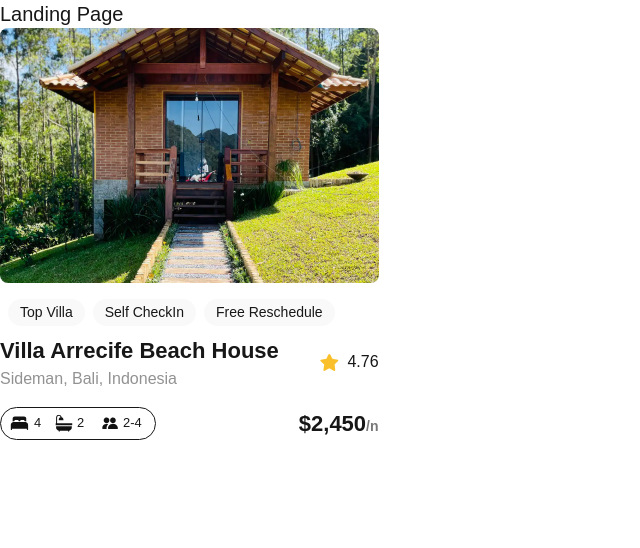
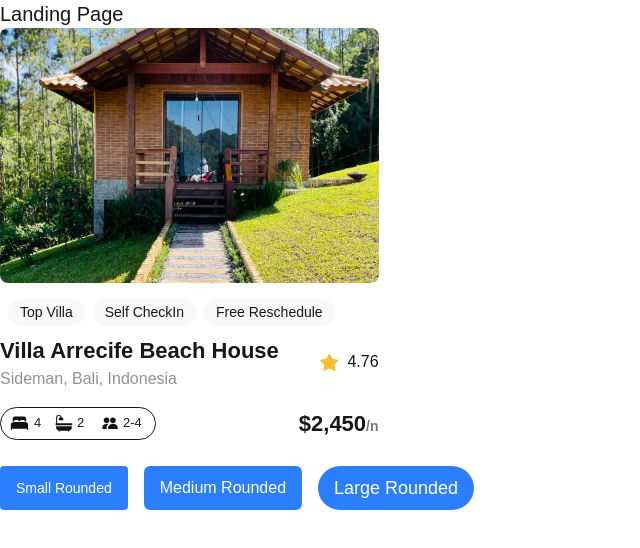
Before and after one commit to Brian-Samson01/alx-project-0x00-setup, a Next.js app in the folder alx-project-0x00/: page /landing in a window 1280 px wide. Shown: the top 548 px of the page, without its empty margins (0-640 px from the left). Built offline with nearby package versions, Linux system fonts and the light colour scheme.

Commit message:
button component

```diff
--- /dev/null
+++ b/alx-project-0x00/components/Button.tsx
@@ -0,0 +1,12 @@
+import React from "react";
+import { ButtonProps } from "@/interfaces";
+
+const Button: React.FC<ButtonProps> = ({ title, styles }) => {
+  return (
+    <button className={`bg-blue-500 text-white px-4 py-2 font-medium ${styles}`}>
+      {title}
+    </button>
+  );
+};
+
+export default Button;
--- a/alx-project-0x00/interfaces/index.ts
+++ b/alx-project-0x00/interfaces/index.ts
@@ -1,3 +1,8 @@
 export interface PillProps {
   title: string
 }
+
+export interface ButtonProps {
+  title: string;
+  styles?: string; // optional custom Tailwind CSS classes
+}
--- a/alx-project-0x00/pages/landing.tsx
+++ b/alx-project-0x00/pages/landing.tsx
@@ -1,10 +1,18 @@
 import Card from "@/components/Card";
+import Button from "@/components/Button";
+
 
 const Landing: React.FC = () => {
   return (
     <div>
       <h1 className="text-xl font-extralight">Landing Page</h1>
       <Card />
+      <div className="flex gap-4 mt-4">
+        <Button title="Small Rounded" styles="text-sm rounded-sm" />
+        <Button title="Medium Rounded" styles="text-base rounded-md" />
+        <Button title="Large Rounded" styles="text-lg rounded-full" />
+      </div>
+
     </div>
   );
 };
```
